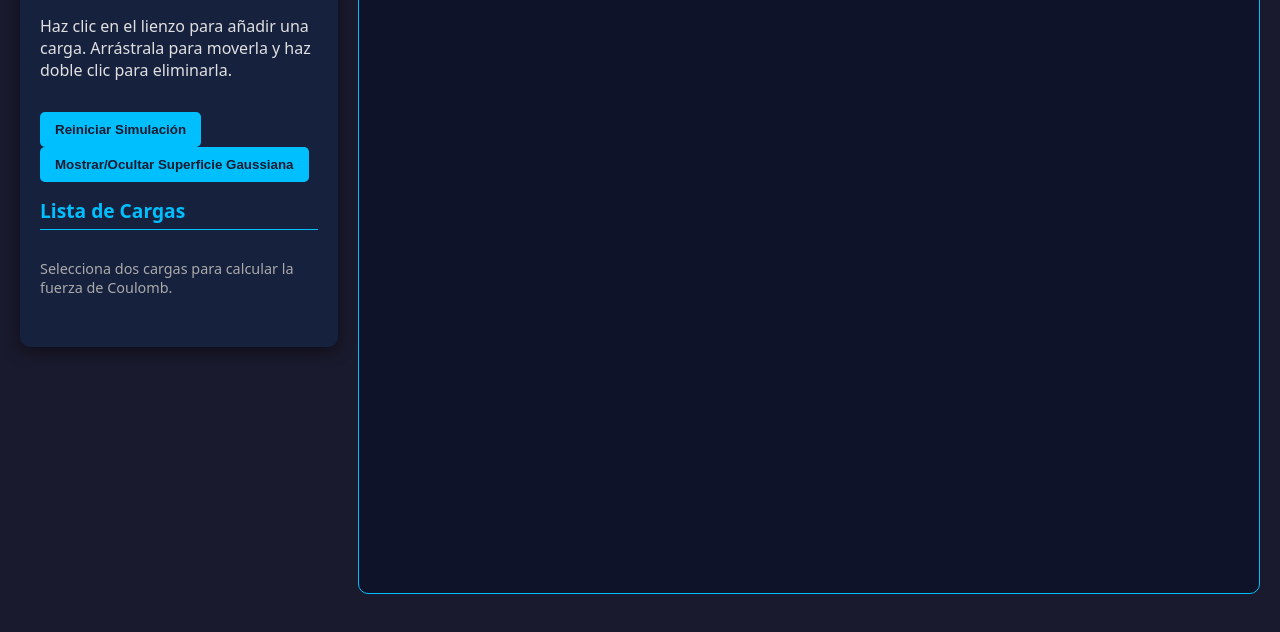
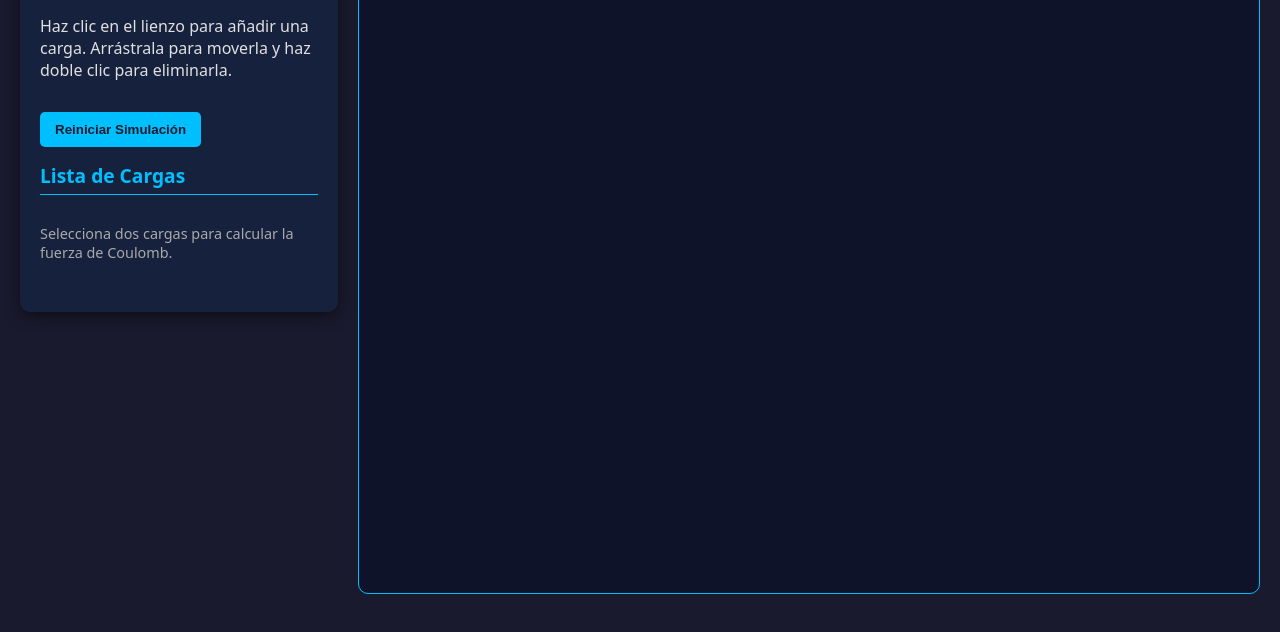
Before and after one commit to Johan410/PoyectoSimulador, a plain HTML site: page index.html in a window 1280 px wide. Shown: the part 128-760 px from the top of the page. Drawn offline with Linux system fonts and the light colour scheme.

Commit message:
index.html

```diff
--- a/index.html
+++ b/index.html
@@ -14,7 +14,6 @@
 
         <div class="controles">
             <button id="btn-reiniciar">Reiniciar Simulación</button>
-            <button id="btn-gauss">Mostrar/Ocultar Superficie Gaussiana</button>
         </div>
 
         <div id="info-gauss" class="info-box hidden">
@@ -39,4 +38,5 @@
 
     <script src="script.js"></script>
 </body>
+
 </html>
```
